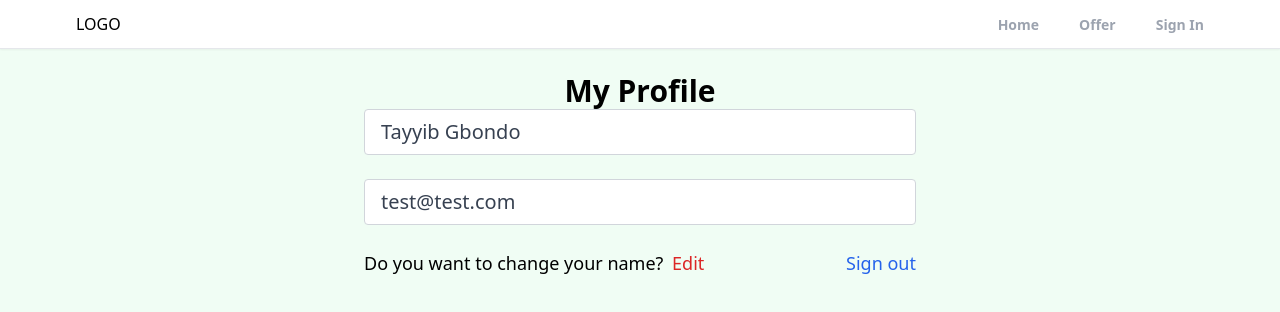
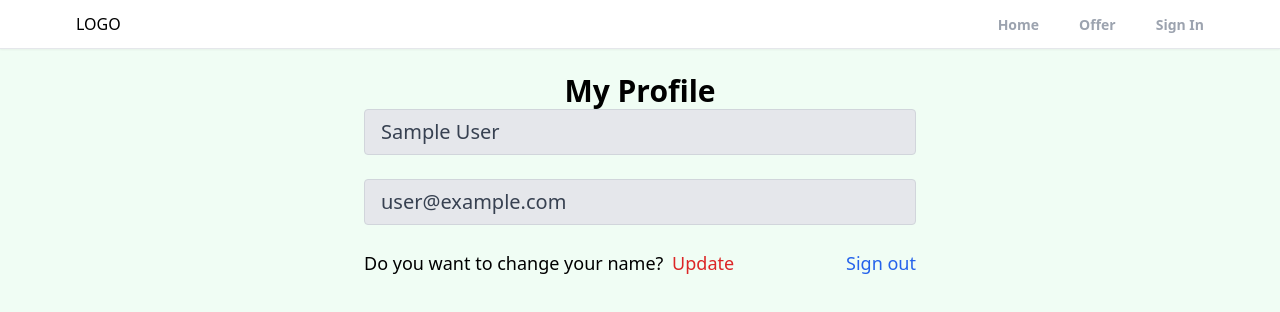
Before and after one commit to tayyibGbondo/renters-hub, a React (Vite) app: page /profile in a window 1280 px wide. Shown: the top 312 px of the page. Built offline with nearby package versions, Linux system fonts and the light colour scheme; no server answers; sample sign-in values are in the browser's storage.

Commit message:
Profile update completed

```diff
--- a/src/pages/Profile.jsx
+++ b/src/pages/Profile.jsx
@@ -1,6 +1,8 @@
-import { getAuth } from "firebase/auth";
+import { getAuth, updateProfile } from "firebase/auth";
+import { collection, doc, updateDoc } from "firebase/firestore";
 import React, { useState } from "react";
 import { useNavigate } from "react-router";
+import { database } from "../firebaseConfig";
 
 export default function Profile() {
   //Handling useNavigate
@@ -8,19 +10,52 @@ export default function Profile() {
 
   const auth = getAuth();
 
+  const [updateUserProfile, setUpdateUserProfile] = useState(false);
+  //toggle of the edit page
+  const toggleEdit = () => {
+    setUpdateUserProfile(!updateUserProfile);
+  };
+
   const [formData, setFormData] = useState({
-    name: "Tayyib Gbondo",
-    email: "test@test.com",
+    name: auth.currentUser.displayName,
+    email: auth.currentUser.email,
   });
 
   const { name, email } = formData;
 
   //Logout functionality
   const logout = () => {
-    const auth = getAuth();
     auth.signOut();
-    navigaate("/")
+    navigaate("/");
   };
+
+  function onChange(e) {
+    setFormData((prevState) => ({
+      ...prevState,
+      [e.target.id]: e.target.value,
+    }));
+  }
+
+  async function onSubmit() {
+    try {
+      if (auth.currentUser.displayName !== name) {
+        //update the display name in firebase auth
+        await updateProfile(auth.currentUser, {
+          displayName: name,
+        });
+
+        //update data in firestore
+        const docRef = doc(database, "users", auth.currentUser.uid);
+        await updateDoc(collection(docRef), {
+          fullname: name,
+        });
+      }
+
+      alert("user updated successfully");
+    } catch (error) {
+      alert(error);
+    }
+  }
 
   return (
     <>
@@ -34,8 +69,11 @@ export default function Profile() {
               type="text"
               id="name"
               value={name}
-              disabled
-              className="mb-6 w-full px-4 text-xl text-gray-700 py-2 transition ease-in-out bg-white rounded border border-gray-300"
+              onChange={onChange}
+              disabled={!updateProfile}
+              className={`${
+                updateProfile ? "bg-gray-200  focus:bg-red-300" : "bg-white"
+              } mb-6 w-full px-4 text-xl text-gray-700 py-2 transition ease-in-out rounded border border-gray-300`}
             />
 
             {/* email input */}
@@ -43,18 +81,27 @@ export default function Profile() {
               type="email"
               id="email"
               value={email}
-              disabled
-              className="mb-6 w-full px-4 text-xl text-gray-700 py-2 transition ease-in-out bg-white rounded border border-gray-300"
+              onChange={onChange}
+              disabled={!updateProfile}
+              className={`${
+                updateProfile ? "bg-gray-200 focus:bg-red-300" : "bg-white"
+              } mb-6 w-full px-4 text-xl text-gray-700 py-2 transition ease-in-out rounded border border-gray-300`}
             />
 
             <div className="flex justify-between whitespace-nowrap text-sm sm:text-lg">
               <p>
                 Do you want to change your name?{" "}
-                <span className="text-red-600 hover:text-red-800 transition ease-in-out duration-200 ml-1">
-                  Edit
+                <span
+                  onClick={ toggleEdit  && onSubmit}
+                  className="text-red-600 hover:text-red-800 transition ease-in-out duration-200 ml-1 cursor-pointer"
+                >
+                  {updateProfile ? "Update" : "Edit"}
                 </span>
               </p>
-              <p onClick={logout} className="text-blue-600 hover:text-blue-800 transition ease-in-out duration-200 cursor-pointer">
+              <p
+                onClick={logout}
+                className="text-blue-600 hover:text-blue-800 transition ease-in-out duration-200 cursor-pointer"
+              >
                 Sign out
               </p>
             </div>
```
